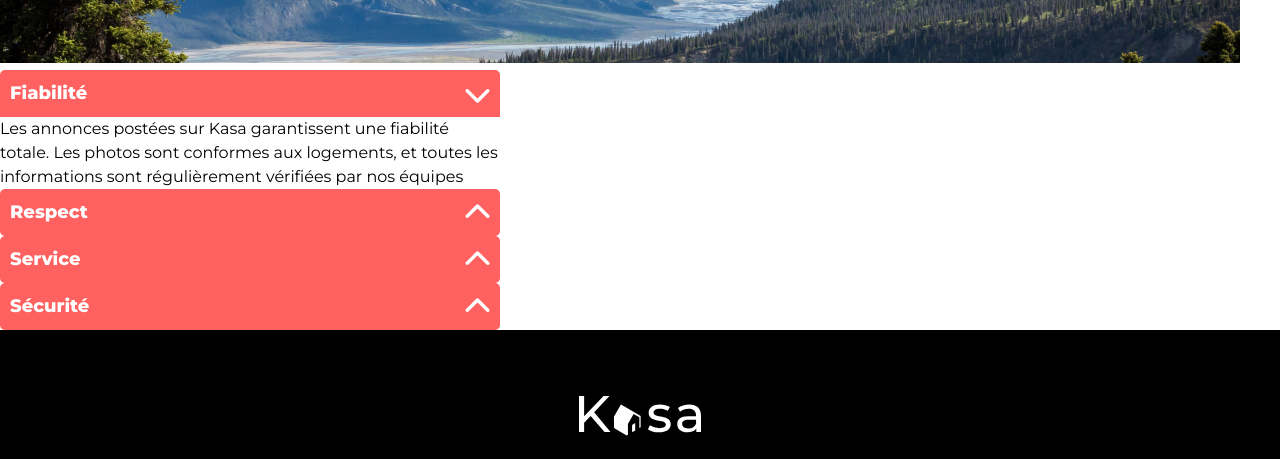
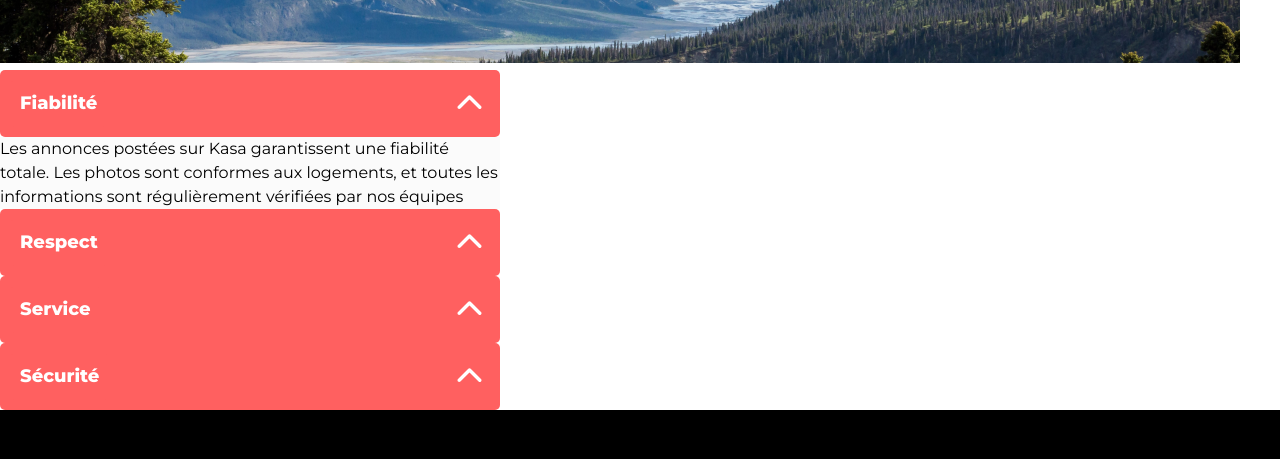
Before and after one commit to timout13/kasa, a React (Vite) app: page /a-propos in a window 1280 px wide. Both pictures are taken after a click on the element "Fiabilité". Shown: the part 160-619 px from the top of the page. Built offline with nearby package versions, Linux system fonts and the light colour scheme.

Commit message:
qs: try to fix collapse bug

```diff
--- a/src/assets/css/index.css
+++ b/src/assets/css/index.css
@@ -321,30 +321,38 @@ img {
   padding-inline: 0 20px;
 }
 
-.collapse-details {
+.collapse {
+  width: fit-content;
+}
+.collapse_details {
   max-width: 500px;
-  overflow: hidden; /* Keep this line to prevent an odd blue outline around the element in Safari. */
 }
-.collapse-details[open] + .collapse-content {
-  max-height: fit-content; /* Set a max-height value enough to show all the content */
-  max-height: 800px; /* Set a max-height value enough to show all the content */
-  transition: max-height 400ms ease-out, border 0ms linear;
+.collapse_details.collapse_details[open] .collapse_details_summary_title::after {
+  transform: rotate(180deg);
 }
-.collapse-details[open] .collapse-details-summary-title::before {
-  rotate: 180deg;
-  transition: rotate 200ms ease-out;
+.collapse_details_summary {
+  background-color: #FF6060;
+  border-radius: 5px;
+  cursor: pointer;
+  padding: 10px;
+  display: flex;
+  justify-content: space-between;
 }
-.collapse-details[open] .collapse-details-summary-title {
-  border-radius: 5px 5px 0px 0px;
-  transition: border-radius 400ms ease-out;
-}
-.collapse-details-summary {
-  display: block;
-}
-.collapse-details-summary::-webkit-details-marker {
+.collapse_details_summary::-webkit-details-marker {
   display: none;
 }
-.collapse-details-summary-title {
+.collapse_details_summary::marker {
+  display: none;
+}
+.collapse_details_summary::after {
+  content: url("/src/assets/img/icons/arrow_top.svg");
+  font-size: 1rem;
+  display: flex;
+  align-items: center;
+  margin-right: 0.5rem;
+  transition: rotate 200ms 400ms ease-out;
+}
+.collapse_details_summary_title {
   position: relative;
   display: flex;
   align-items: center;
@@ -357,27 +365,24 @@ img {
   color: white;
   transition: border-radius 400ms ease-out;
 }
-.collapse-details-summary-title:hover {
+.collapse_details_summary_title:hover {
   cursor: pointer;
 }
-.collapse-details-summary-title::before {
-  content: url("/src/assets/img/icons/arrow_top.svg");
-  font-size: 1rem;
-  display: flex;
-  align-items: center;
-  margin-right: 0.5rem;
-  position: absolute;
-  right: 2px;
-  transition: rotate 200ms 400ms ease-out;
+.collapse_content {
+  background-color: #FBFBFB;
+  overflow: hidden;
+  height: 0;
+  transition: height 1s ease-out, opacity 1s ease-out;
+  opacity: 0;
+  max-height: fit-content;
+  color: black;
+  max-width: 500px;
+  border: 0;
 }
-.collapse-content {
-  box-sizing: border-box;
-  max-width: 500px;
-  max-height: 0;
-  overflow: hidden;
-  transition: max-height 400ms ease-out;
+.collapse_content--open {
+  opacity: 1;
 }
-.collapse-content p {
+.collapse_content p {
   background: #FBFBFB;
   border-radius: 0px 0px 5px 5px;
   padding: 20px 20px 20px 20px;
--- a/src/assets/sass/components/_collapse.scss
+++ b/src/assets/sass/components/_collapse.scss
@@ -1,26 +1,36 @@
+
 .collapse{
-  &-details{
+  width: fit-content;
+
+  &_details{
     max-width: 500px;
-    overflow: hidden; /* Keep this line to prevent an odd blue outline around the element in Safari. */
-    &[open] + .collapse-content{
-      max-height: fit-content; /* Set a max-height value enough to show all the content */
-      max-height: 800px; /* Set a max-height value enough to show all the content */
-      transition: max-height 400ms ease-out, border 0ms linear;
+    &.collapse_details[open] {
+      .collapse_details_summary_title::after {
+        transform: rotate(180deg);
+      }
     }
-    &[open] .collapse-details-summary-title::before {
-      rotate: 180deg;
-      transition: rotate 200ms ease-out;
-    }
-    &[open] .collapse-details-summary-title {
-      border-radius: 5px 5px 0px 0px ;
-      transition: border-radius 400ms ease-out;
-    }
-    &-summary{
-      display: block;
+    &_summary{
+      background-color: $color-primary;
+      border-radius: 5px;
+      cursor: pointer;
+      padding: 10px;
+      display: flex;
+      justify-content: space-between;
       &::-webkit-details-marker{
         display: none;
       }
-      &-title{
+      &::marker{
+        display: none;
+      }
+      &::after {
+        content: url("/src/assets/img/icons/arrow_top.svg");
+        font-size: 1rem;
+        display: flex;
+        align-items: center;
+        margin-right: 0.5rem;
+        transition: rotate 200ms 400ms ease-out;
+      }
+      &_title{
         position: relative;
         display: flex;
         align-items: center;
@@ -28,32 +38,29 @@
         padding: 10px;
         font-size: 18px;
         font-weight: 800;
-        background: #FF6060;
+        background: $color-primary;
         border-radius: 5px;
         color: white;
         transition: border-radius 400ms ease-out;
         &:hover{
           cursor: pointer;
         }
-        &::before {
-          content: url("/src/assets/img/icons/arrow_top.svg");
-          font-size: 1rem;
-          display: flex;
-          align-items: center;
-          margin-right: 0.5rem;
-          position: absolute;
-          right: 2px;
-          transition: rotate 200ms 400ms ease-out;
-        }
       }
     }
   }
-  &-content{
-    box-sizing: border-box;
+  &_content{
+    background-color: #FBFBFB;
+    overflow: hidden;
+    height: 0;
+    transition: height 1s ease-out, opacity 1s ease-out;
+    opacity: 0;
+    max-height: fit-content;
+    color: black;
     max-width: 500px;
-    max-height: 0;
-    overflow: hidden;
-    transition: max-height 400ms ease-out;
+    border: 0;
+    &--open{
+      opacity: 1;
+    }
     p{
       background: #FBFBFB;
       border-radius: 0px 0px 5px 5px;
@@ -61,25 +68,3 @@
     }
   }
 }
-.content {
-  background-color: #FBFBFB;
-  overflow: hidden;
-  height: 0;
-  transition: height 1s ease-out, opacity 1s ease-out;
-  opacity: 0;
-  max-height: fit-content;
-  color: black;
-  max-width: 500px;
-  border: 0;
-}
-
-.content.open {
-  opacity: 1;
-}
-
-summary {
-  background-color: #FF6060;
-  border-radius: 5px;
-  cursor: pointer;
-  padding: 10px;
-}
--- a/src/components/collapse/index.jsx
+++ b/src/components/collapse/index.jsx
@@ -7,6 +7,7 @@ function Collapse({title,children}) {
     const handleToggle = (e) => {
         e.preventDefault();
         setIsOpen((prevIsOpen) => !prevIsOpen);
+        console.log(isOpen);
     };
 
     useEffect(() => {
@@ -19,13 +20,13 @@ function Collapse({title,children}) {
     return (
         <>
             <div className="collapse">
-                <details className="collapse-details" open={isOpen == true ? true: null} onClick={(e)=>handleToggle(e)}>
-                    <summary className="collapse-details-summary">
-                        <span className="collapse-details-summary-title" role="term" aria-details="collapse-content">{title}</span>
+                <details className="collapse_details" open={isOpen == true ? true: null} onClick={(e)=>handleToggle(e)}>
+                    <summary className="collapse_details_summary">
+                        <span className="collapse_details_summary_title" role="term" aria-details="collapse_content">{title}</span>
                     </summary>
                 </details>
-                <div role="definition" id="collapse-content"  ref={contentRef}
-                     className={`collapse-content  ${isOpen ? 'collapse_content--open' : 'collapse_content--closed'}`}>
+                <div role="definition" id="collapse_content"  ref={contentRef}
+                     className={`collapse_content  ${isOpen ? 'collapse_content--open' : 'collapse_content--closed'}`}>
                     {children}
                 </div>
             </div>
```
Also changed, not shown: 1 other file (tests, documents, lock files or other folders).
